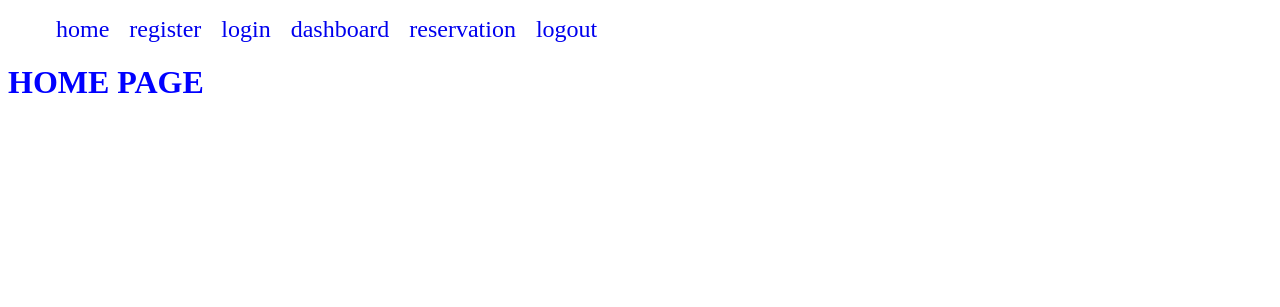
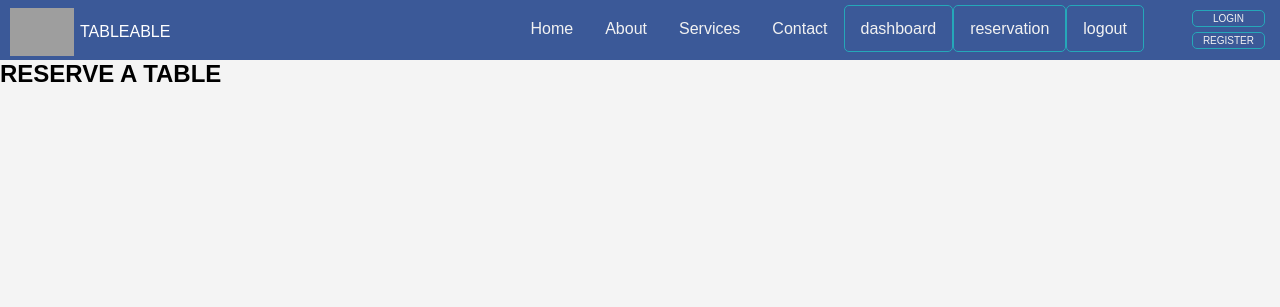
Before and after one commit to j0-maker/res_app2, a Flask app: page / in a window 1280 px wide. Shown: the top 307 px of the page. Run offline with Flask 2, Linux system fonts and the light colour scheme; the visitor is signed in with stand-in values (Sample User, id 1); grey boxes are pictures that could not be loaded.

Commit message:
Templates Update

```diff
--- a/static/css/stylesheet.css
+++ b/static/css/stylesheet.css
@@ -1,21 +1,153 @@
-
-
-h1 {
-    color: blue;
+* {
+  margin: 0;
+  padding: 0;
 }
 
-#alert {
-    transition: background-color 4s ease;
-    background-color:blue;
+body {
+  background-color: #f4f4f4;
+  overflow-x: hidden;
+  font-family: Arial, Helvetica, sans-serif;
 }
 
-ul li {
-    display: inline;
-    list-style: none;
-    padding: 0.5em;
+.navbar {
+  background-color: #3b5998;
+  overflow: hidden;
+  height: 60px;
 }
 
-ul li a {
-    text-decoration: none;
-    font-size: 1.5em;
+.navbar a {
+  color: #f2f2f2;
+  text-align: center;
+  padding: 14px 16px;
+  text-decoration: none;
+  font-size: 1rem;
 }
+
+.navbar li:last-child {
+  padding-right: 3rem;
+}
+#logo {
+  position: absolute;
+  top: 23px;
+  left: 10px;
+  color: #fff;
+  text-align: center;
+  display: flex;
+  align-items: center;
+}
+.png {
+  position: absolute;
+  width: 40%;
+}
+
+#logo:after {
+  padding-left: 70px;
+  content: "TABLEABLE";
+}
+
+.button {
+  display: flex;
+  flex-direction: column;
+  float: right;
+  margin-right: 15px;
+  padding-top: 10px;
+}
+
+a#login.btn {
+  padding: 2px 10px;
+  font-size: 10px;
+  text-align: center;
+  margin-bottom: 5px;
+}
+
+a#register.btn {
+  padding: 2px 10px;
+  font-size: 10px;
+  text-align: center;
+}
+
+.btn {
+  color: #fff;
+  border: 1px solid rgb(37, 168, 185);
+  border-radius: 5px;
+  text-align: center;
+}
+
+.navbar .hamburger {
+  float: left;
+  display: block;
+}
+
+.navbar-nav {
+  float: right;
+  display: flex;
+  margin-top: 20px;
+  list-style: none;
+}
+
+.navbar a:hover {
+  background-color: rgb(37, 168, 185);
+  color: #fff;
+}
+
+.side-nav {
+  height: 100%;
+  width: 0;
+  position: fixed;
+  z-index: 1;
+  top: 0;
+  left: 0;
+  background-color: #111;
+  opacity: 0.9;
+  overflow-x: hidden; /* disable scrolling horizontal */
+  padding-top: 60px;
+  transition: 0.5s; /* smoothly open */
+}
+
+.side-nav a {
+  padding: 10px 10px 10px 30px;
+  text-decoration: none;
+  font-size: 1.5rem;
+  color: #ccc;
+  display: block;
+  transition: 0.3s;
+}
+
+.side-nav a:hover {
+  color: #fff;
+}
+
+.side-nav .btn-close {
+  position: absolute;
+  top: 0;
+  right: 22px;
+  font-size: 2.5rem;
+  margin-left: 50px;
+}
+
+#main {
+  transition: margin-left 0.5s;
+  padding: 20px;
+  overflow: hidden;
+  width: 100%;
+}
+
+@media (max-width: 800px) {
+  .navbar-nav {
+    display: none;
+  }
+  #logo {
+    position: absolute;
+    left: 30%;
+    color: #fff;
+    text-align: center;
+    display: flex;
+    align-items: right;
+  }
+}
+
+@media (min-width: 800px) {
+  .open-slide {
+    display: none;
+  }
+}
--- a/templates/includes/_navbar.html
+++ b/templates/includes/_navbar.html
@@ -1,10 +1,65 @@
-<ul>
-    <li><a href="/" class="button">home</a></li>
-    <li><a href="/register" class="button">register</a></li>
-    <li><a href="/login" class="button">login</a></li>
-{% if session.logged_in%}
-    <li><a href="/dashboard2" class="button">dashboard</a></li>
-    <li><a href="/reservation/{{ session['key'] }}" class="button">reservation</a></li>
-    <li><a href="/logout" class="button">logout</a></li>
-{% endif %}
-</ul>
+<!-- <section id="navbar">
+  <div class="navbar-container">
+    <ul class="nav-container">
+      <li><a href="/" class="item button">home</a></li>
+      <li><a href="/register" class="item button">register</a></li>
+      <li><a href="/login" class="item button">login</a></li>
+      {% if session.logged_in%}
+      <li><a href="/dashboard2" class="item button">dashboard</a></li>
+      <li>
+        <a href="/reservation/{{ session['key'] }}" class="item button"
+          >reservation</a
+        >
+      </li>
+      <li><a href="/logout" class="item button">logout</a></li>
+      {% endif %}
+    </ul>
+  </div>
+</section> -->
+
+<nav class="navbar">
+  <span class="open-slide">
+    <a class="hamburger" href="#" onclick="openSlideMenu()">
+      <svg width="30" height="30">
+        <path d="M0,5 30,5" stroke="#fff" stroke-width="5" />
+        <path d="M0,14 30,14" stroke="#fff" stroke-width="5" />
+        <path d="M0,23 30,23" stroke="#fff" stroke-width="5" />
+      </svg>
+    </a>
+  </span>
+  <span id="logo"><img class="png" src="../../static/img/logo3.png"/></span>
+  <div class="button">
+    <a id="login" class="btn" href="/login">LOGIN</a>
+    <a id="register" class="btn" href="/register">REGISTER</a>
+  </div>
+  <ul class="navbar-nav">
+    <li><a href="/">Home</a></li>
+    <li><a href="#">About</a></li>
+    <li><a href="#">Services</a></li>
+    <li><a href="#">Contact</a></li>
+
+    {% if session.logged_in %}
+    <li><a href="/dashboard2" class="btn">dashboard</a></li>
+    <li>
+      <a href="/reservation/{{ session['key'] }}" class="btn">reservation</a>
+    </li>
+    <li><a href="/logout" class="btn">logout</a></li>
+    {% endif %}
+  </ul>
+</nav>
+<div id="side-menu" class="side-nav">
+  <a href="" class="btn-close" onclick="closeSlideMenu()">&times;</a>
+  <a href="#">Home</a>
+  <a href="#">About</a>
+  <a href="#">Services</a>
+  <a href="#">Contact</a>
+  {% if session.logged_in %}
+  <li><a href="/dashboard2" class="btn">dashboard</a></li>
+  <li>
+    <a href="/reservation/{{ session['key'] }}" class="btn">reservation</a>
+  </li>
+  <li><a href="/logout" class="btn">logout</a></li>
+  {% endif %}
+</div>
+
+<script src="../../static/js/navbarResponsive.js"></script>
--- a/templates/index.html
+++ b/templates/index.html
@@ -1,3 +1,5 @@
 {% extends 'layout.html' %} {% block body %}
-<h1>HOME PAGE</h1>
+<section id="showcase">
+  <h1>RESERVE A TABLE</h1>
+</section>
 {% endblock body %}
```
Also changed, not shown: templates/dashboard.html (deleted, +0 -145 lines), templates/dashboard3.html (deleted, +0 -21 lines), templates/home.html (deleted, +0 -22 lines), templates/layout.html (line endings or trailing spaces).
